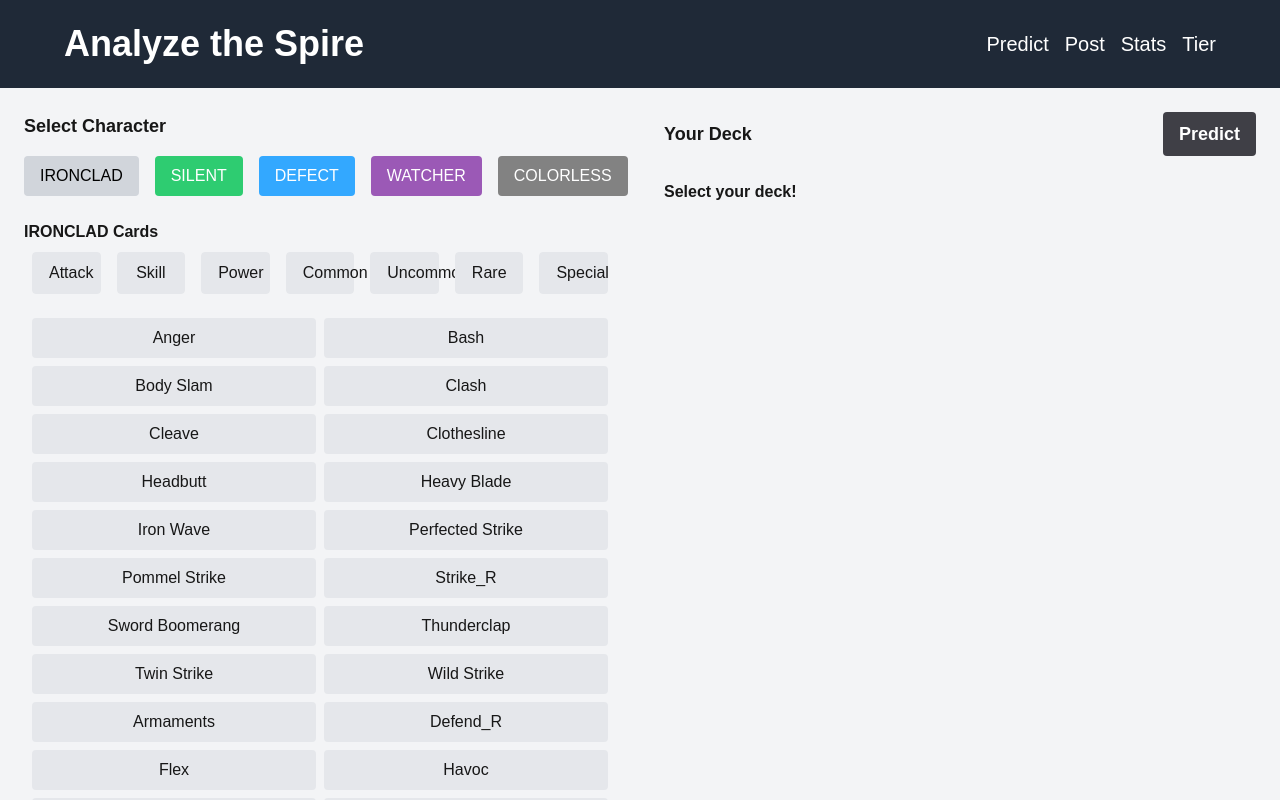
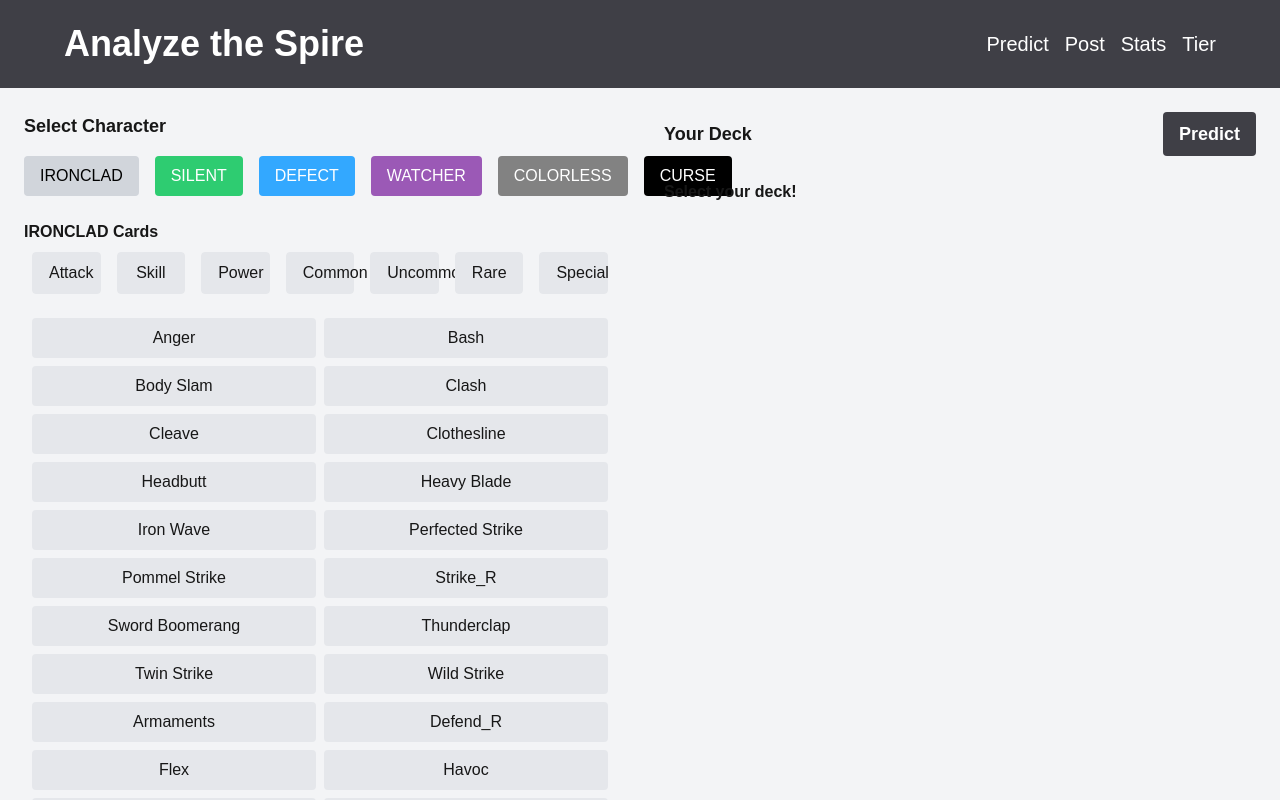
Before and after one commit to AssembleCat/analyze-the-spire-webclient, a Next.js app: page / in a window 1280 px wide. Built offline with nearby package versions, Linux system fonts and the light colour scheme.

Commit message:
[feat] 덱풀에 Curse카드 추가

```diff
--- a/app/(home)/page.tsx
+++ b/app/(home)/page.tsx
@@ -4,7 +4,14 @@
 import CardSelector from "@/components/CardSelector";
 import DeckViewer from "@/components/DeckViewer";
 
-const characters = ["IRONCLAD", "SILENT", "DEFECT", "WATCHER", "COLORLESS"];
+const characters = [
+  "IRONCLAD",
+  "SILENT",
+  "DEFECT",
+  "WATCHER",
+  "COLORLESS",
+  "CURSE",
+];
 
 type DeckCard = {
   id: string;
--- a/components/Header.tsx
+++ b/components/Header.tsx
@@ -11,7 +11,7 @@
 export default function Header() {
   const router = useRouter();
   return (
-    <header className="bg-gray-800 text-white py-6 px-6 flex justify-between items-center">
+    <header className="bg-primary text-white py-6 px-6 flex justify-between items-center">
       <h1 className="ml-10 text-4xl font-bold">Analyze the Spire</h1>
       <nav>
         <ul className="mr-10 flex space-x-4">
--- a/type/Deck.ts
+++ b/type/Deck.ts
@@ -788,6 +788,12 @@
       ),
     ],
   },
+  CURSE: {
+    attack: [],
+    skill: [...BASE_CURSE_CARD],
+    power: [],
+  },
 };
 
 export { DECK, BASE_STATUS_CARD, BASE_CURSE_CARD, BASIC_CARD };
+export type { Rarity, CardType };
```
